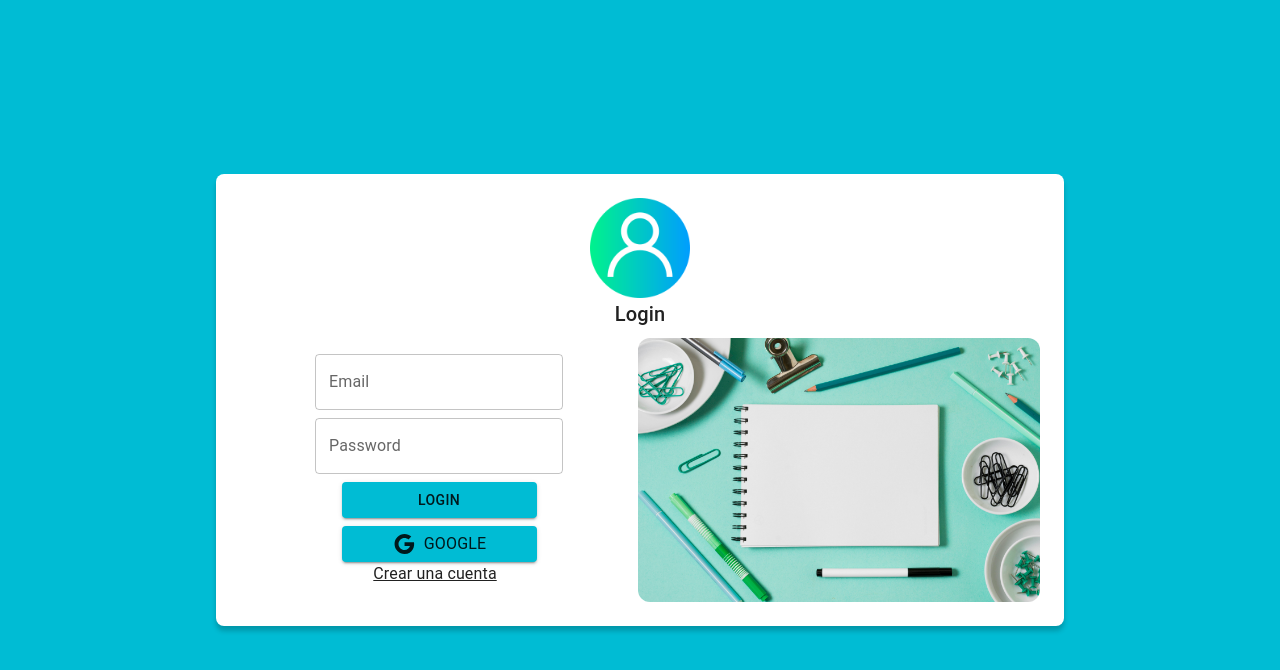
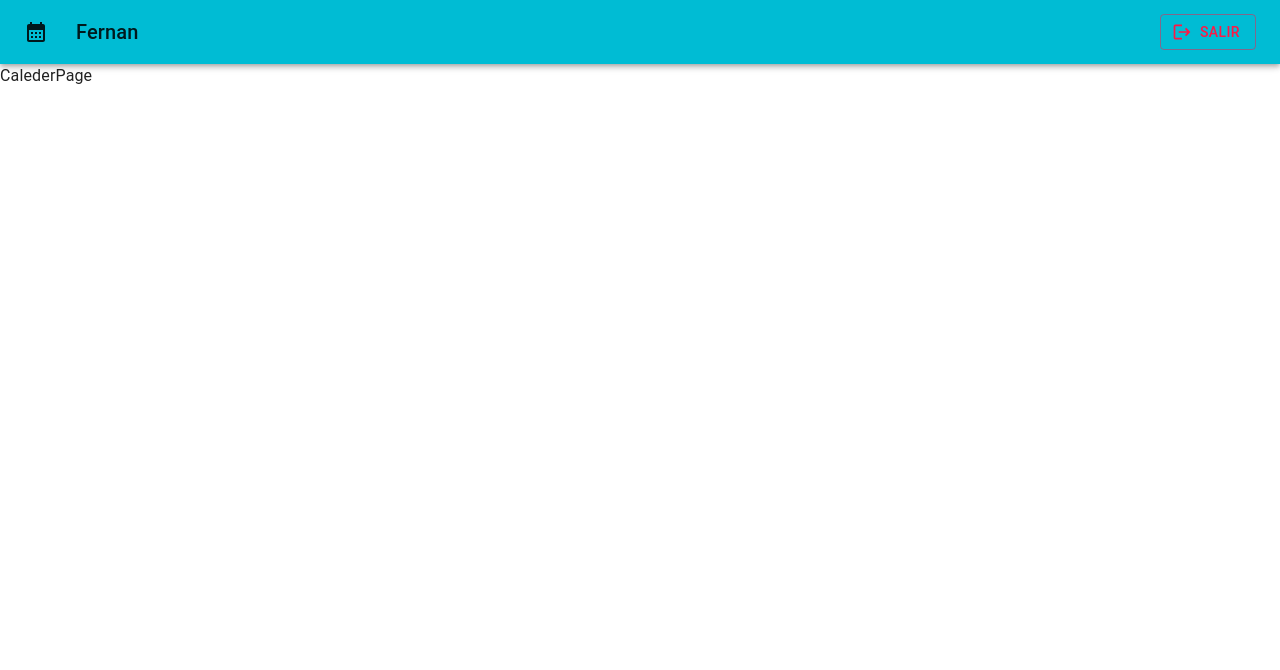
Before and after one commit to FernanDeHoyos11/CalenderApp, a React (Vite) app: page / in a window 1280 px wide. Before the commit this address led to /auth/login. Shown: the top 670 px of the page. Built offline with nearby package versions, Linux system fonts and the light colour scheme.

Commit message:
add navbar

```diff
--- a/index.html
+++ b/index.html
@@ -3,6 +3,10 @@
   <head>
     <meta charset="UTF-8" />
     <link rel="icon" type="image/svg+xml" href="/vite.svg" />
+    <link
+    rel="stylesheet"
+    href="https://cdnjs.cloudflare.com/ajax/libs/animate.css/4.1.1/animate.min.css"
+  />
     <link rel="stylesheet" href="https://cdn.jsdelivr.net/npm/bootstrap@4.5.3/dist/css/bootstrap.min.css" integrity="sha384-TX8t27EcRE3e/ihU7zmQxVncDAy5uIKz4rEkgIXeMed4M0jlfIDPvg6uqKI2xXr2" crossorigin="anonymous">
     <meta name="viewport" content="width=device-width, initial-scale=1.0" />
     <title>Vite + React</title>
--- a/src/auth/layout/AuthLayout.jsx
+++ b/src/auth/layout/AuthLayout.jsx
@@ -4,7 +4,7 @@ export const AuthLayout = ({ children, title = '' }) => {
 
     return (
         <Grid
-            className="animate__animated animate__pulse"
+
             container
             spacing={0}
             direction="column"
@@ -14,6 +14,7 @@ export const AuthLayout = ({ children, title = '' }) => {
 
 
             <Grid item
+             className="animate__animated animate__flipInY"
                 boxShadow={'0px 5px 5px rgba(0, 0, 0, 0.2)'}
                 xs={12}
                 sx={{ background: 'white', padding: 3, borderRadius: 2, textAlign: 'center', alignItems: "center" }} >
--- a/src/auth/pages/Login.jsx
+++ b/src/auth/pages/Login.jsx
@@ -7,7 +7,7 @@ import { Link as RouterLink }  from "react-router-dom"
 export const Login = () => {
     return (
 
-            <AuthLayout title="Login">
+            <AuthLayout  title="Login">
                  <form>
             <Grid container
                 flexDirection='row'
--- a/src/auth/pages/Register.jsx
+++ b/src/auth/pages/Register.jsx
@@ -7,9 +7,10 @@ import { Link } from "react-router-dom"
 export const Register = () => {
     return (
 
-            <AuthLayout title="Login">
+            <AuthLayout  title="Register">
                  <form>
             <Grid container
+            className=""
                 flexDirection='row'
                 flexWrap='nowrap'
                 alignItems='center'
@@ -20,7 +21,23 @@ export const Register = () => {
                   "@media (min-width: 900px) and (max-width: 1150px)": {
                     width: '650px',
                   }},  maxWidth: '100%',}}>
+ <Grid container
+                    flexDirection={'column'}
+                    justifyContent={"center"}
+                    alignItems={'center'}
+                    sx={{display: {sm: 'block', xs: 'none', "@media (min-width: 590px) and (max-width: 899px)": {
+                        display: 'none',
+                      },}}}
+                    >
 
+                    <CardMedia
+                        component="img"
+                        sx={{ width: '100%', borderRadius: 3 }}
+                        image="/vista_login.jpg"
+                        alt="Live from space album cover"
+                    />
+
+                </Grid>
                 <Grid container spacing={1}
                     flexDirection={'column'}
                     alignItems={'center'}
@@ -53,29 +70,13 @@ export const Register = () => {
                         </Grid>
 
                         <Grid container direction='row' justifyContent='center'>
-                        <Link color="inherit" to='/auth/register'>
+                        <Link color="inherit" to='/auth/login'>
                             Ya tengo cuenta
                         </Link>
                        </Grid>
                 </Grid>
 
-                <Grid container
-                    flexDirection={'column'}
-                    justifyContent={"center"}
-                    alignItems={'center'}
-                    sx={{display: {sm: 'block', xs: 'none', "@media (min-width: 590px) and (max-width: 899px)": {
-                        display: 'none',
-                      },}}}
-                    >
 
-                    <CardMedia
-                        component="img"
-                        sx={{ width: '100%', borderRadius: 3 }}
-                        image="/vista_login.jpg"
-                        alt="Live from space album cover"
-                    />
-
-                </Grid>
             </Grid>
             </form>
         </AuthLayout>
--- /dev/null
+++ b/src/calender/components/Nabvar.jsx
@@ -0,0 +1,36 @@
+
+import AppBar from '@mui/material/AppBar';
+import Box from '@mui/material/Box';
+import Toolbar from '@mui/material/Toolbar';
+import Typography from '@mui/material/Typography';
+import Button from '@mui/material/Button';
+import IconButton from '@mui/material/IconButton';
+import MenuIcon from '@mui/icons-material/Menu';
+import CalendarMonthIcon from '@mui/icons-material/CalendarMonth';
+import LogoutIcon from '@mui/icons-material/Logout';
+
+export const Navbar = () => {
+    return (
+        <Box sx={{ flexGrow: 1 }}>
+            <AppBar position="static">
+                <Toolbar>
+                    <IconButton
+                        size="large"
+                        edge="start"
+                        color="inherit"
+                        aria-label="menu"
+                        sx={{ mr: 2 }}
+                    >
+                        <CalendarMonthIcon />
+                    </IconButton>
+                    <Typography variant="h6" component="div" sx={{ flexGrow: 1 }}>
+                        Fernan
+                    </Typography>
+                    <Button variant="outlined" color="error" startIcon={<LogoutIcon />}>
+                        Salir
+                    </Button>
+                </Toolbar>
+            </AppBar>
+        </Box>
+    );
+}
--- a/src/calender/pages/CalederPage.jsx
+++ b/src/calender/pages/CalederPage.jsx
@@ -1,7 +1,11 @@
+import { Navbar } from "../components/Nabvar"
 
 
 export const CalederPage = () => {
   return (
+    <>
+    <Navbar></Navbar>
     <div>CalederPage</div>
+    </>
   )
 }
--- a/src/routes/AppRouter.jsx
+++ b/src/routes/AppRouter.jsx
@@ -5,7 +5,7 @@ import { AuthRouter } from "../auth/Router/AuthRouter"
 
 
 export const AppRouter = () => {
-    const status = 'no-authenticated'
+    const status = 'authenticated'
 
   return (
    <Routes>
```
